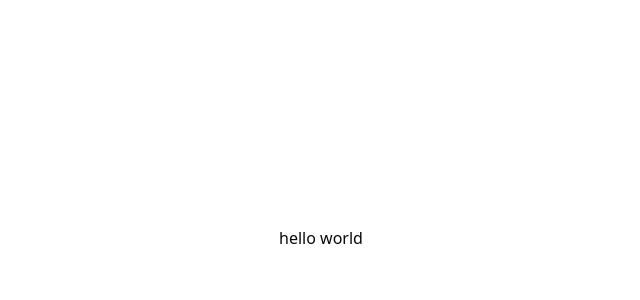
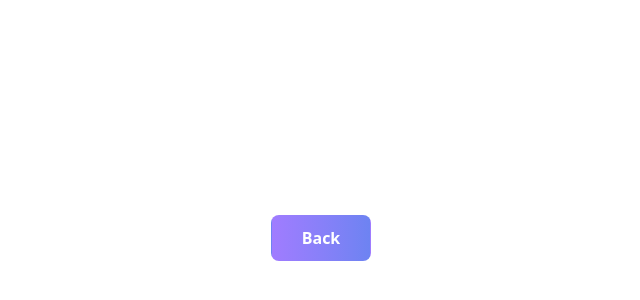
Before and after one commit to GDD-Toolkit/gdd-ethical-project-dev-agents, a React app in the folder frontend/: page / in a window 1280 px wide. Shown: the part 162-462 px from the top of the page, without its empty margins (319-959 px from the left). Built offline with nearby package versions, Linux system fonts and the light colour scheme; the HTML template or start-up script is replaced by a standard one.

Commit message:
Created Button Component with Name Prop

```diff
--- a/frontend/src/App.tsx
+++ b/frontend/src/App.tsx
@@ -1,11 +1,11 @@
 import './App.css'
-import Button from './components/Button.tsx'
+import Button from './components/button.tsx';
 
 function App() {
 
   return (
     <>
-    hello world
+      <Button name="Back" />
     </>
   )
 }
--- a/frontend/src/components/Button.tsx
+++ b/frontend/src/components/Button.tsx
@@ -4,11 +4,11 @@ interface buttonProps {
 }
 
 const Button = ({name}: buttonProps) => {
-
-
   return (
     <>
-      <button className=''>{name}</button>
+      <button className='w-25 text-white bg-linear-to-r from-[#A07CFF] to-[#6D83F2]'>
+        <strong>{name}</strong>
+      </button>
     </>
   )
 }
```
